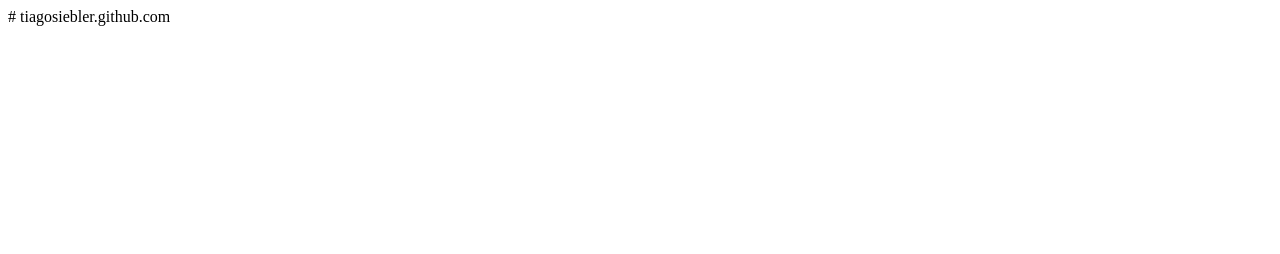
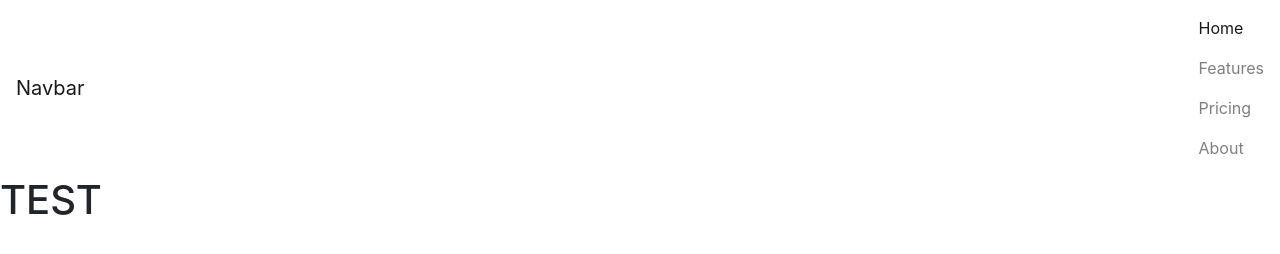
Before and after one commit to tiagosiebler/tiagosiebler.github.com, a plain HTML site: page index.html in a window 1280 px wide. Drawn offline with nearby package versions, Linux system fonts and the light colour scheme.

Commit message:
Update index.html

```diff
--- a/index.html
+++ b/index.html
@@ -1 +1,43 @@
-# tiagosiebler.github.com
+<!DOCTYPE html>
+<html lang="en">
+  <head>
+    <meta charset="utf-8">
+    <meta name="viewport" content="width=device-width, initial-scale=1, shrink-to-fit=no">
+    <meta http-equiv="x-ua-compatible" content="ie=edge">
+
+    <!-- Bootstrap CSS -->
+    <link rel="stylesheet" href="https://maxcdn.bootstrapcdn.com/bootstrap/4.0.0-alpha.2/css/bootstrap.min.css" integrity="sha384-y3tfxAZXuh4HwSYylfB+J125MxIs6mR5FOHamPBG064zB+AFeWH94NdvaCBm8qnd" crossorigin="anonymous">
+  </head>
+  <body>
+    <nav class="navbar navbar-light bg-faded">
+      <a class="navbar-brand" href="#">Navbar</a>
+      <ul class="nav navbar-nav">
+        <li class="nav-item active">
+          <a class="nav-link" href="#">Home <span class="sr-only">(current)</span></a>
+        </li>
+        <li class="nav-item">
+          <a class="nav-link" href="#">Features</a>
+        </li>
+        <li class="nav-item">
+          <a class="nav-link" href="#">Pricing</a>
+        </li>
+        <li class="nav-item">
+          <a class="nav-link" href="#">About</a>
+        </li>
+      </ul>
+    </nav>
+
+		<div id="page-content-wrapper">
+      <div class="page-content">
+				<div class="container-fluid">
+					<div data-ng-view="" id="ng-view"></div>
+				</div>
+			</div>
+		</div>
+    <h1> TEST </h1>
+
+    <!-- jQuery first, then Bootstrap JS. -->
+    <script src="https://ajax.googleapis.com/ajax/libs/jquery/2.1.4/jquery.min.js"></script>
+    <script src="https://maxcdn.bootstrapcdn.com/bootstrap/4.0.0-alpha.2/js/bootstrap.min.js" integrity="sha384-vZ2WRJMwsjRMW/8U7i6PWi6AlO1L79snBrmgiDpgIWJ82z8eA5lenwvxbMV1PAh7" crossorigin="anonymous"></script>
+  </body>
+</html>
```
